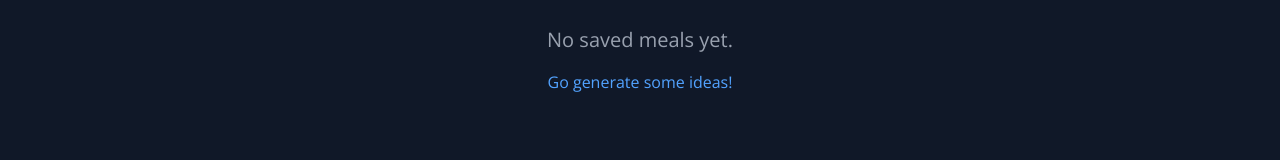
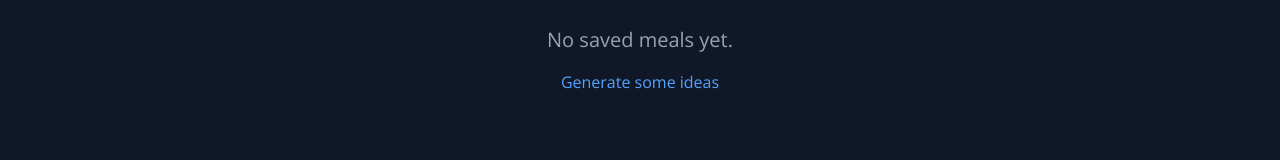
Before and after one commit to tilanka/meal-ideas, a Next.js app: page /saved in a window 1280 px wide. Shown: the part 126-286 px from the top of the page. Built offline with nearby package versions, Linux system fonts and the light colour scheme.

Commit message:
style: Standardize "generate ideas" link text and remove arrow from "Saved Meals" link.

```diff
--- a/src/app/page.tsx
+++ b/src/app/page.tsx
@@ -188,7 +188,7 @@ export default function Home() {
               Shopping List
             </Link>
             <Link href="/saved" className="text-blue-400 hover:text-blue-300 transition-colors">
-              Saved Meals →
+              Saved Meals
             </Link>
           </div>
         </div>
--- a/src/app/saved/page.tsx
+++ b/src/app/saved/page.tsx
@@ -50,7 +50,7 @@ export default function SavedMeals() {
                     <div className="text-center text-gray-400 mt-20">
                         <p className="text-xl">No saved meals yet.</p>
                         <Link href="/" className="text-blue-400 hover:text-blue-300 mt-4 inline-block">
-                            Go generate some ideas!
+                            Generate some ideas
                         </Link>
                     </div>
                 ) : (
--- a/src/app/shopping-list/page.tsx
+++ b/src/app/shopping-list/page.tsx
@@ -57,7 +57,7 @@ export default function ShoppingList() {
                         <p className="text-xl">Your shopping list is empty.</p>
                         <p className="mt-2">Save some meals to see ingredients here!</p>
                         <Link href="/" className="text-blue-400 hover:text-blue-300 mt-4 inline-block">
-                            Go generate ideas
+                            Generate some ideas
                         </Link>
                     </div>
                 ) : (
@@ -67,14 +67,14 @@ export default function ShoppingList() {
                                 <li
                                     key={index}
                                     className={`flex items-center p-3 rounded-md transition-colors cursor-pointer ${checkedItems.has(item)
-                                            ? "bg-gray-700/50 text-gray-500 line-through"
-                                            : "bg-gray-700 hover:bg-gray-600 text-gray-200"
+                                        ? "bg-gray-700/50 text-gray-500 line-through"
+                                        : "bg-gray-700 hover:bg-gray-600 text-gray-200"
                                         }`}
                                     onClick={() => toggleItem(item)}
                                 >
                                     <div className={`w-5 h-5 rounded border mr-4 flex items-center justify-center transition-colors ${checkedItems.has(item)
-                                            ? "bg-blue-600 border-blue-600"
-                                            : "border-gray-500"
+                                        ? "bg-blue-600 border-blue-600"
+                                        : "border-gray-500"
                                         }`}>
                                         {checkedItems.has(item) && (
                                             <svg xmlns="http://www.w3.org/2000/svg" className="h-3.5 w-3.5 text-white" viewBox="0 0 20 20" fill="currentColor">
```
